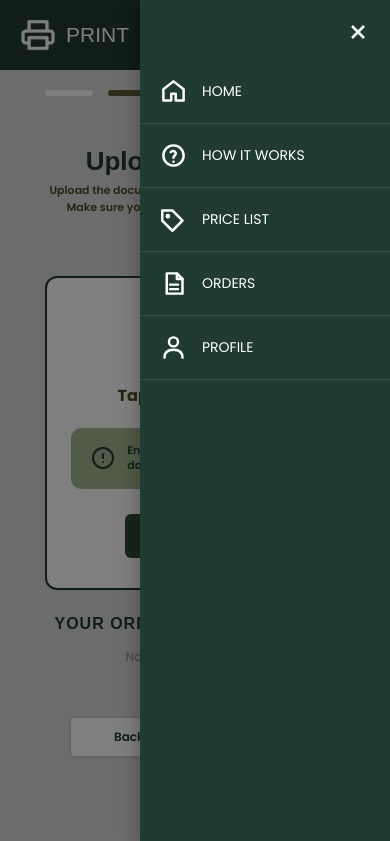
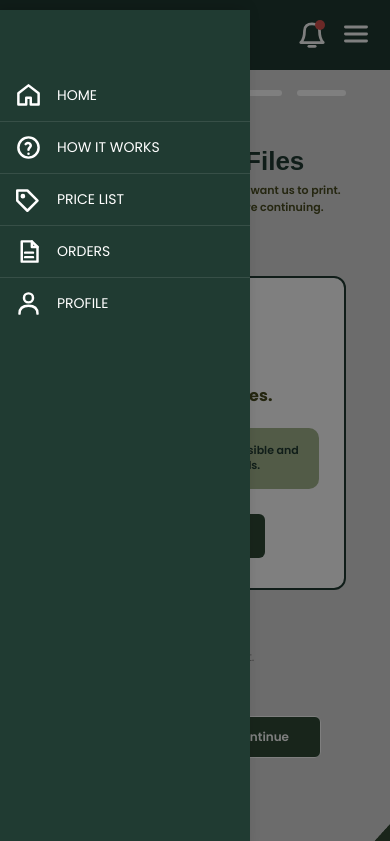
Before and after one commit to Sammyyyyyyyyyyyyyyyyyyyyyyyyyyyyyyyyy/UED-SYSTEM, a plain HTML site: page upload document.html in a window 390 px wide. Both pictures are taken after a click on the button 356 px from the left and 35 px from the top of the page. Shown: the top 841 px of the page. Drawn offline with Linux system fonts and the light colour scheme; a web font is replaced by a local one.

Commit message:
Update upload document.html

```diff
--- a/upload document.html
+++ b/upload document.html
@@ -109,11 +109,69 @@
         .confirm-message-box { background: white; padding: 18px; border-radius: 7px; font-size: 13px; font-weight: 600; }
 
         /* =========================================
-           PINALITAN ANG 750PX NG 1024PX PARA SA TABLET
+           TABLET / MINI IPAD NAVIGATION OVERRIDES
+           (Changed 750px to 1024px)
         ========================================= */
         @media(max-width: 1024px) {
             .upload-layout { grid-template-columns: 1fr; }
             .file-list { max-height: 250px; }
+
+            /* Hide the nav links by default */
+            .main-navigation {
+                display: none; /* Hidden by default on tablet */
+                position: absolute;
+                top: 100%;
+                left: 0;
+                right: 0;
+                background: #203B32; /* Match header background */
+                flex-direction: column;
+                padding: 20px;
+                border-radius: 0 0 12px 12px;
+                z-index: 1000;
+                margin-top: 10px;
+                box-shadow: 0 8px 16px rgba(0,0,0,0.2);
+            }
+
+            /* Show when active */
+            .main-navigation.active {
+                display: flex;
+            }
+
+            /* Style the nav links for mobile view */
+            .main-navigation .nav-link {
+                width: 100%;
+                padding: 12px 15px;
+                border-bottom: 1px solid rgba(255,255,255,0.1);
+                justify-content: flex-start;
+            }
+
+            .main-navigation .nav-link:last-child {
+                border-bottom: none;
+            }
+
+            /* Show the hamburger menu */
+            .menu-toggle {
+                display: block;
+            }
+
+            /* Adjust the wrapper to align items properly */
+            .nav-actions-wrapper {
+                display: flex;
+                align-items: center;
+                gap: 15px;
+            }
+
+            /* Hide the close button inside nav on tablet if not needed */
+            .main-navigation .close-menu {
+                display: none; /* Or block if you want it */
+            }
+        }
+
+        /* Ensure menu toggle is hidden on desktop */
+        @media(min-width: 1025px) {
+            .menu-toggle {
+                display: none;
+            }
         }
     </style>
 </head>
@@ -125,6 +183,7 @@
             <span>PRINT</span>
         </a>
         <div class="nav-actions-wrapper">
+            <!-- Main Navigation (Desktop view) -->
             <nav class="main-navigation" id="mainNav">
                 <button class="close-menu" id="closeMenu">
                     <svg viewBox="0 0 24 24" fill="none" stroke="currentColor" stroke-width="2.5">
@@ -191,6 +250,7 @@
                 </div>
             </div>
 
+            <!-- Hamburger Menu (Visible on Tablet) -->
             <button class="menu-toggle" id="menuToggle">
                 <svg viewBox="0 0 24 24">
                     <line x1="3" y1="12" x2="21" y2="12"/>
```
